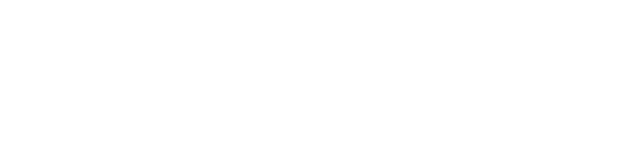
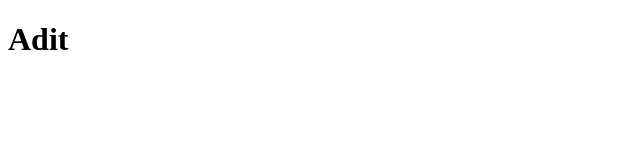
Before and after one commit to zakimaliki/new, a plain HTML site: page adit.html in a window 1280 px wide. Shown: the whole page, without its empty margins (0-640 px from the left). Drawn offline with Linux system fonts and the light colour scheme.

Commit message:
aditH1.html

```diff
--- a/adit.html
+++ b/adit.html
@@ -7,6 +7,6 @@
     <title>Document</title>
 </head>
 <body>
-
+<h1>Adit</h1>
 </body>
 </html>
```
